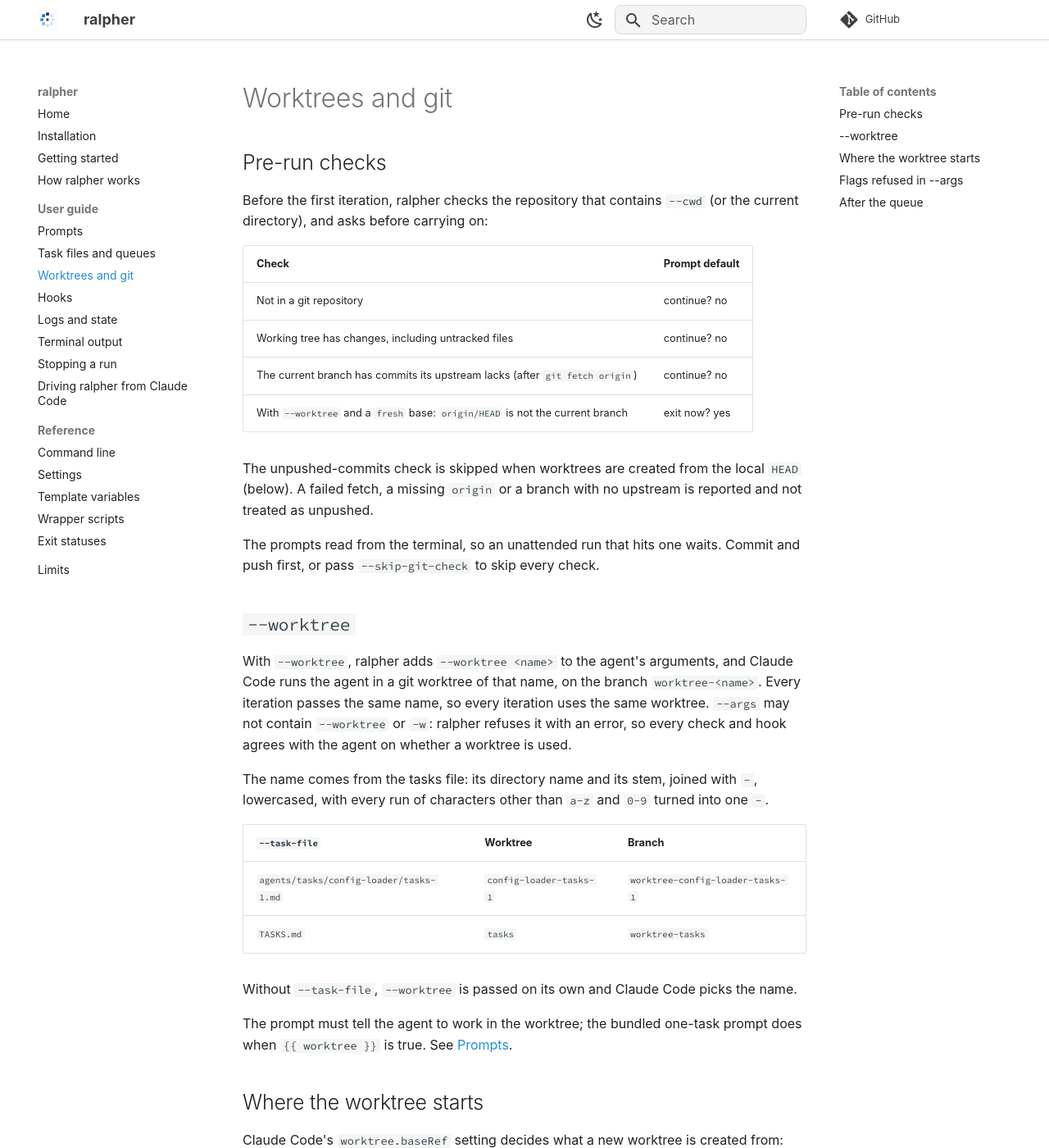
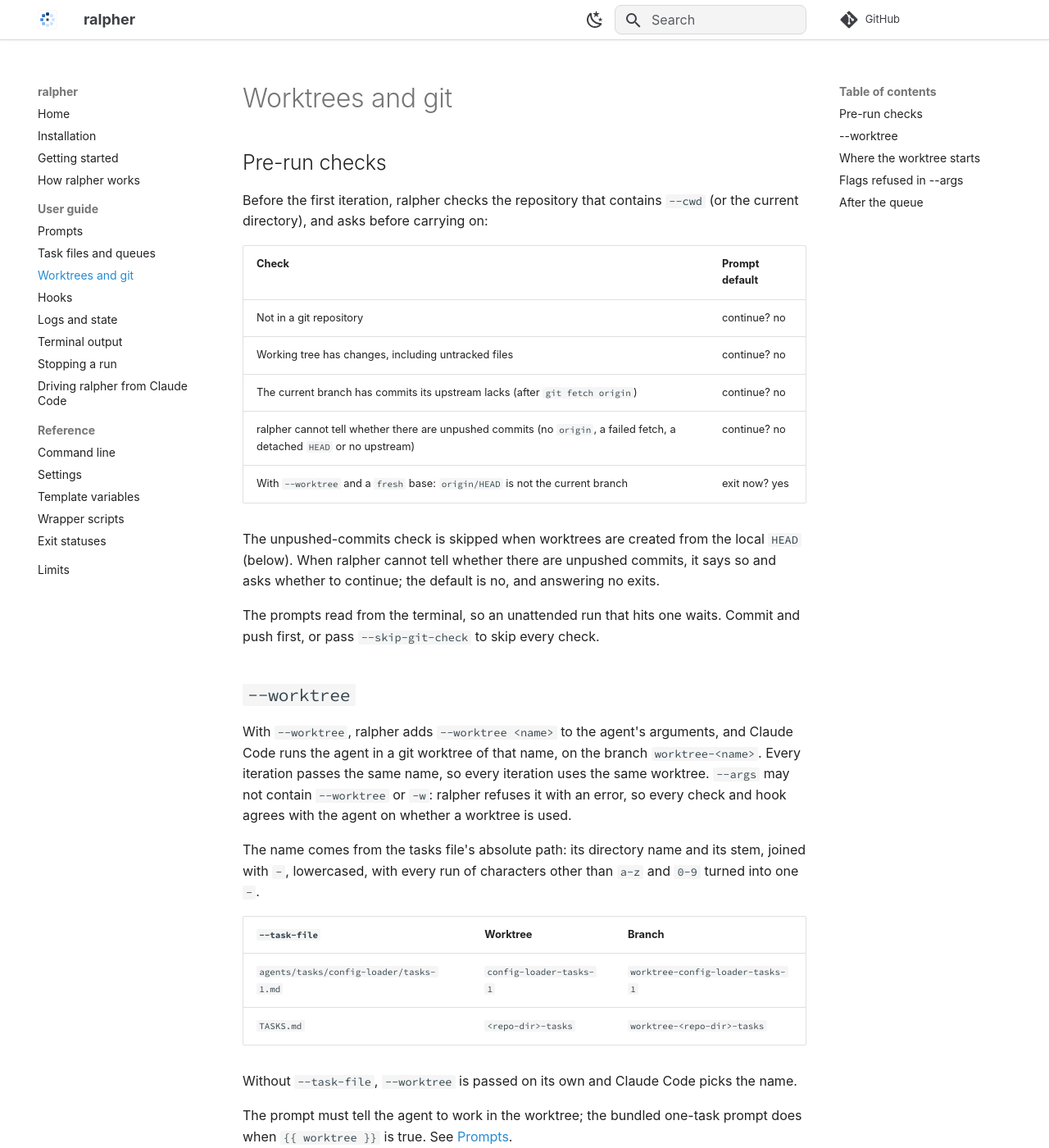
Before and after one commit to bnomis/ralpher, an MkDocs documentation site: the page built from docs/guide/worktrees.md, in a window 1280 px wide and 1400 px high. Shown: the whole window at 82% size. Built offline with MkDocs 1.6.1 and Material for MkDocs 9.7.7, drawn with Linux system fonts in a browser that asks for light colours; some web fonts are replaced; comment, search, counter and statistics services are not loaded.

Commit message:
Task 11: correct the user docs and test the cleanup worktree name
Co-Authored-By: Claude Sonnet 5.5 <noreply@anthropic.com>

```diff
--- a/docs/guide/worktrees.md
+++ b/docs/guide/worktrees.md
@@ -10,11 +10,12 @@ Before the first iteration, ralpher checks the repository that contains
 | Not in a git repository | continue? no |
 | Working tree has changes, including untracked files | continue? no |
 | The current branch has commits its upstream lacks (after `git fetch origin`) | continue? no |
+| ralpher cannot tell whether there are unpushed commits (no `origin`, a failed fetch, a detached `HEAD` or no upstream) | continue? no |
 | With `--worktree` and a `fresh` base: `origin/HEAD` is not the current branch | exit now? yes |
 
 The unpushed-commits check is skipped when worktrees are created from the
-local `HEAD` (below). A failed fetch, a missing `origin` or a branch with no
-upstream is reported and not treated as unpushed.
+local `HEAD` (below). When ralpher cannot tell whether there are unpushed commits, it says so and
+asks whether to continue; the default is no, and answering no exits.
 
 The prompts read from the terminal, so an unattended run that hits one waits.
 Commit and push first, or pass `--skip-git-check` to skip every check.
@@ -28,14 +29,14 @@ uses the same worktree. `--args` may not contain `--worktree` or `-w`: ralpher
 refuses it with an error, so every check and hook agrees with the agent on
 whether a worktree is used.
 
-The name comes from the tasks file: its directory name and its stem, joined
+The name comes from the tasks file's absolute path: its directory name and its stem, joined
 with `-`, lowercased, with every run of characters other than `a-z` and `0-9`
 turned into one `-`.
 
 | `--task-file` | Worktree | Branch |
 |---------------|----------|--------|
 | `agents/tasks/config-loader/tasks-1.md` | `config-loader-tasks-1` | `worktree-config-loader-tasks-1` |
-| `TASKS.md` | `tasks` | `worktree-tasks` |
+| `TASKS.md` | `<repo-dir>-tasks` | `worktree-<repo-dir>-tasks` |
 
 Without `--task-file`, `--worktree` is passed on its own and Claude Code
 picks the name.
```
Also changed, not shown: agents/tasks/audit-reviews/tasks-3.md (+12 -12 lines), docs/reference/exit-statuses.md (+1 -1 lines), docs/reference/scripts.md (+1 -1 lines), docs/reference/variables.md (+1 -1 lines), 1 other file.
